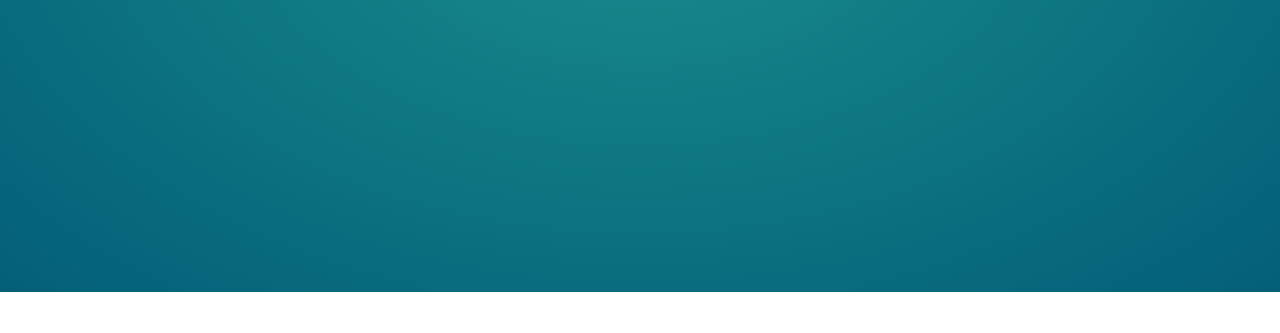
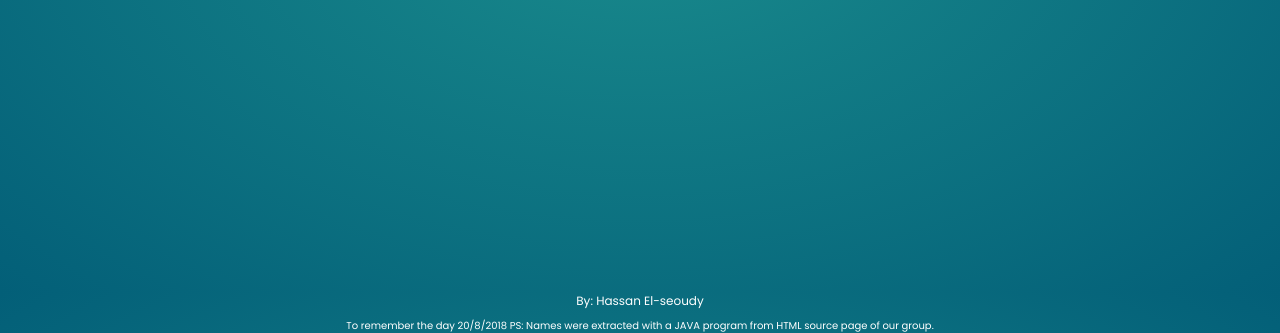
Before and after one commit to Hassan-Elseoudy/EidAdha_2018, a plain HTML site: page index.html in a window 1280 px wide. Shown: the part 508-841 px from the top of the page. Before the commit the page ends 800 px from the top, so only its background shows below. Drawn offline with nearby package versions, Linux system fonts and the light colour scheme.

Commit message:
Update index.html

```diff
--- a/index.html
+++ b/index.html
@@ -260,5 +260,11 @@
 <script src="js/index.js"></script>
 
 </body>
+<footer>
+<p style="text-align: center; font-size:12px">By: Hassan El-seoudy</p>
+<p style="text-align: center; font-size:10px">To remember the day 20/8/2018
+PS: Names were extracted with a JAVA program from HTML source page of our group.</p>
+<p style="text-align: center; font-size:10px"></p>
+</footer>
 
 </html>
```
